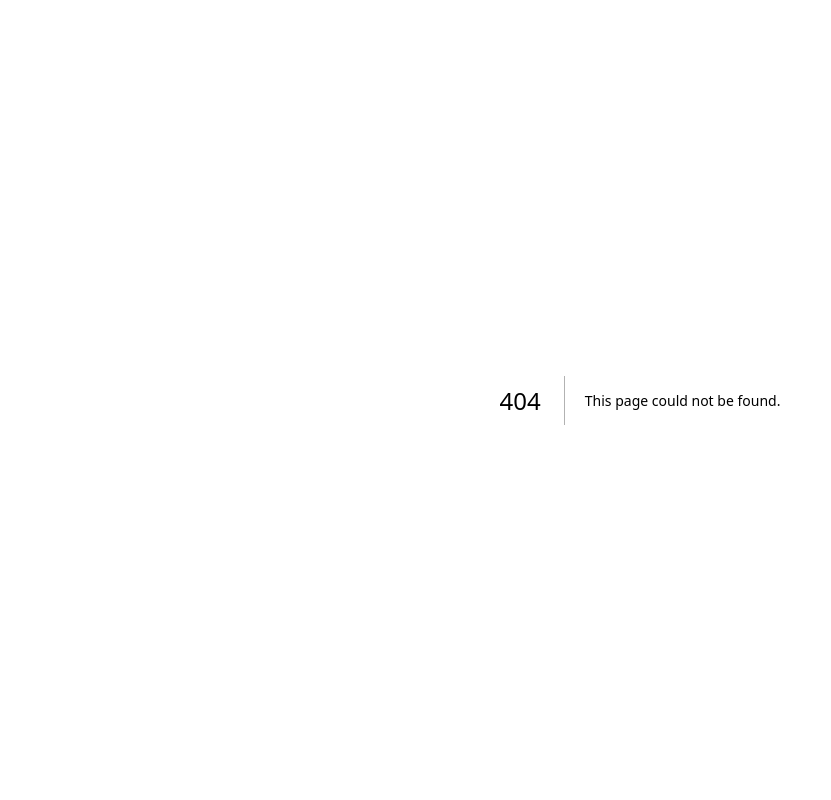
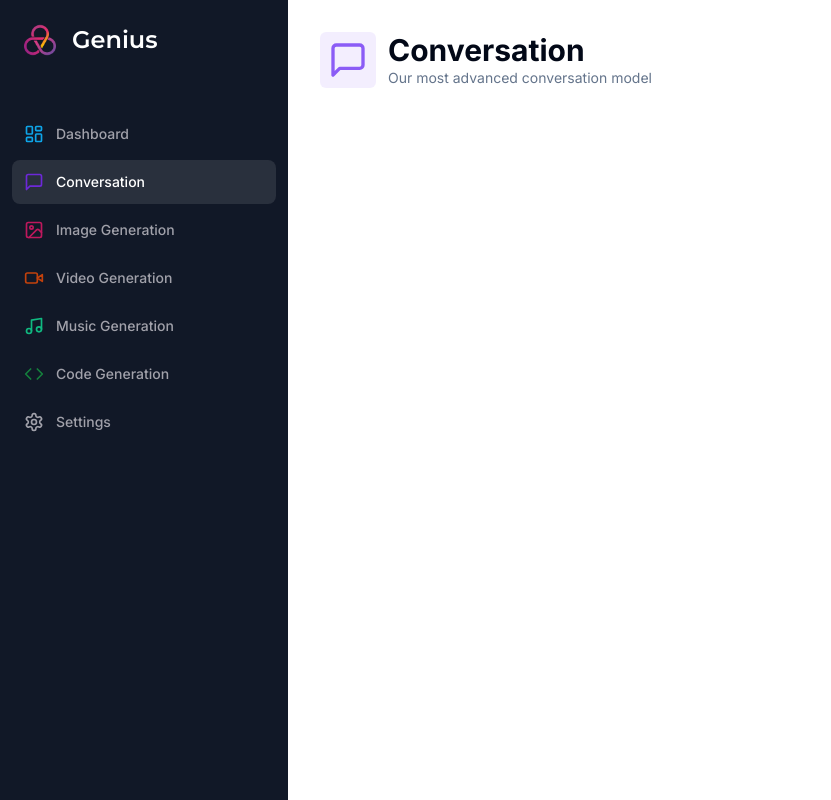
Before and after one commit to penguinboots/ai-saas, a Next.js app: page /conversation in a window 1280 px wide. Before the commit this address had no page. Shown: the whole page, without its empty margins (0-831 px from the left). Built offline with nearby package versions, Linux system fonts and the light colour scheme.

Commit message:
build conversation page

```diff
--- /dev/null
+++ b/app/(dashboard)/(routes)/conversation/page.tsx
@@ -0,0 +1,18 @@
+import { Heading } from "@/components/Heading"
+import { MessageSquare } from "lucide-react"
+
+const ConversationPage = () => {
+  return (
+    <div>
+      <Heading
+        title="Conversation"
+        description="Our most advanced conversation model"
+        icon={MessageSquare}
+        iconColor="text-violet-500"
+        bgColor="bg-violet-500/10"
+      />
+    </div>
+  )
+}
+
+export default ConversationPage
```
